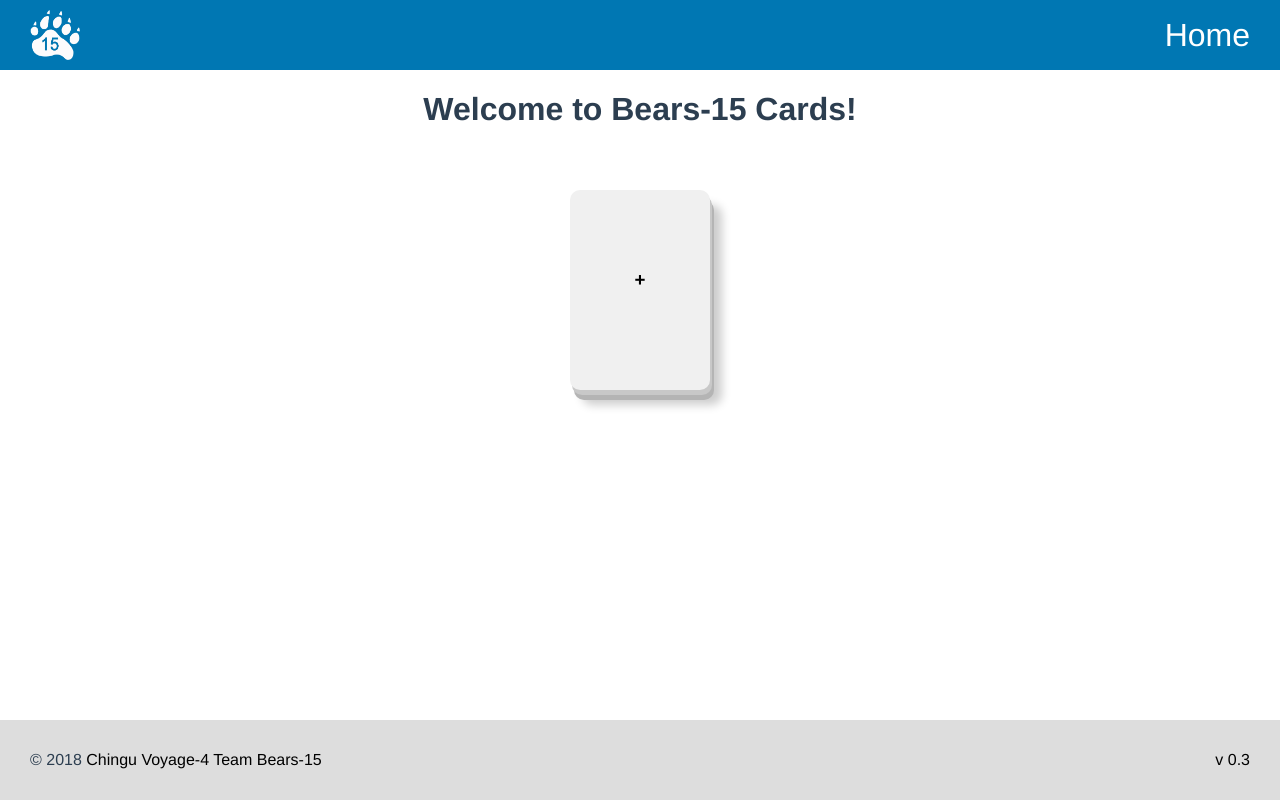
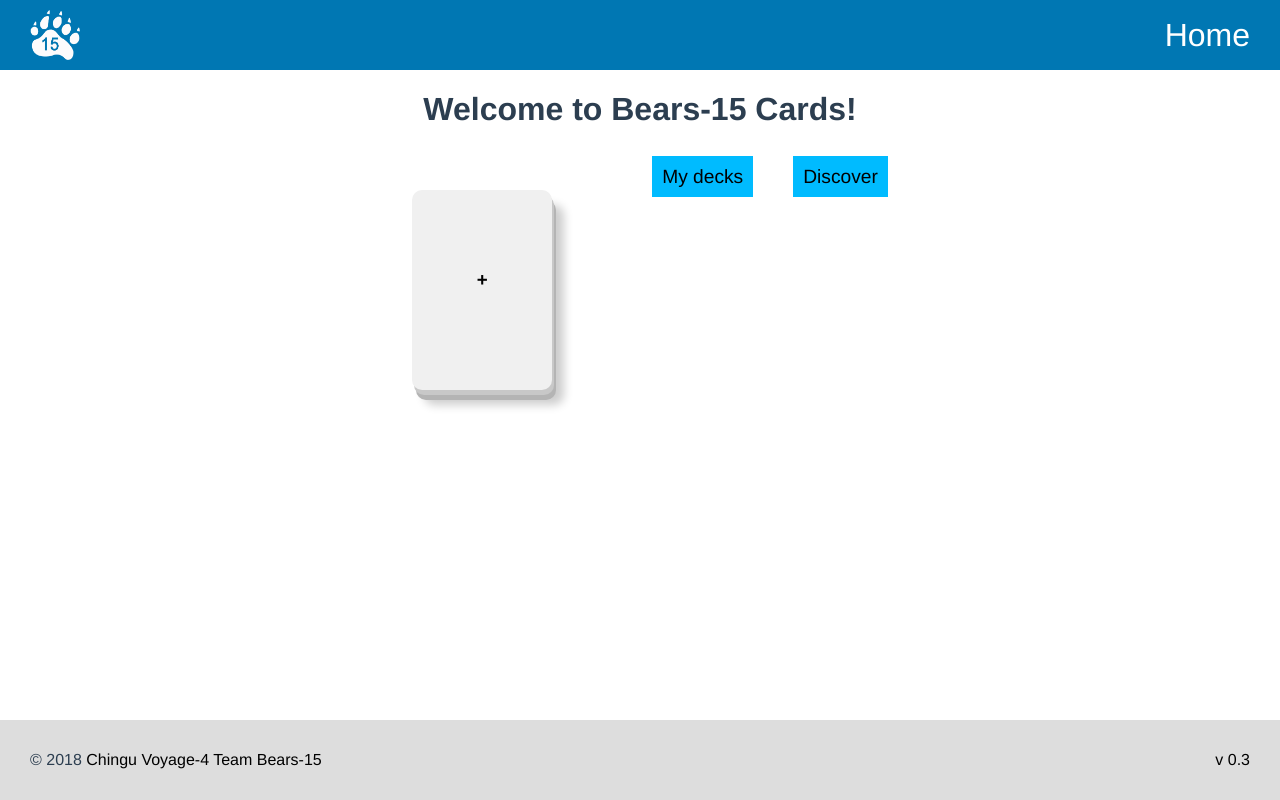
Before and after one commit to chingu-voyage4/Bears-Team-15, a Vue app: page /#/ in a window 1280 px wide. Built offline with nearby package versions, Linux system fonts and the light colour scheme.

Commit message:
feat: Use Nav Tabs in Dashboard

```diff
--- a/src/components/Dashboard.vue
+++ b/src/components/Dashboard.vue
@@ -17,17 +17,32 @@
         </div>
       </router-link>
     </div>
+  <app-nav-tabs :navItems="navItems"></app-nav-tabs>
   </div>
 </div>
 </template>
 
 <script>
 import { mapState } from 'vuex'
+import NavTabs from '@/components/NavTabs'
 
 export default {
   name: "Dashboard",
+  components: {
+    appNavTabs: NavTabs,
+  },
   data: () => ({
     greeting: 'Welcome to Bears-15 Cards!',
+    navItems: [
+      {
+        display: 'My decks',
+        route: { name: 'home' }
+      },
+      {
+        display: 'Discover',
+        route: { name: 'public' }
+      },
+    ]
   }),
   computed: mapState(['collections']),
 }
```
